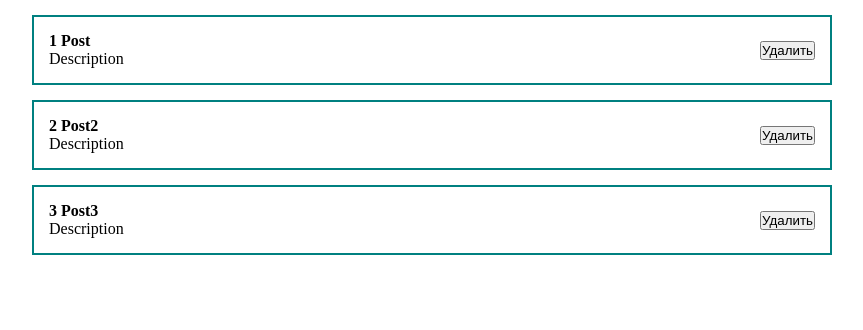
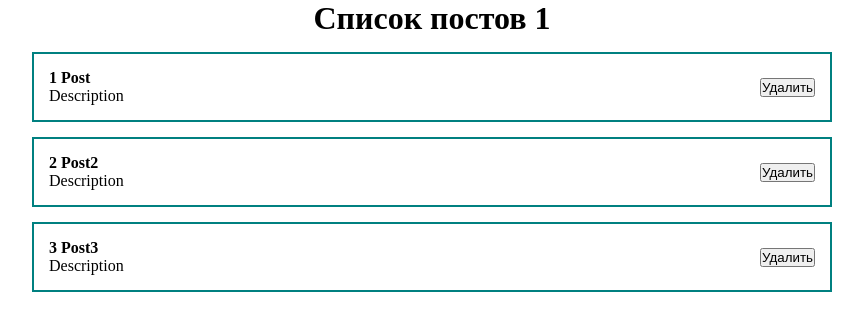
Before and after one commit to Timaks/pro_react, a React (Create React App) app: page / in a window 1280 px wide. Shown: the top 330 px of the page, without its empty margins (208-1071 px from the left). Built offline with nearby package versions, Linux system fonts and the light colour scheme; the HTML template or start-up script is replaced by a standard one.

Commit message:
Раб со списками. Преобр мас-ва объ-в в мас-в эл-ов

```diff
--- a/src/App.js
+++ b/src/App.js
@@ -3,16 +3,18 @@ import Counter from "./components/Counter";
 import ClassCounter from "./components/ClassCounter";
 import './styles/App.css';
 import PostItem from "./components/PostItem";
+import PostList from "./components/PostList";
 
 function App() {
-  //возвращает масссив из двух объектов(значение и функция)
-  const [value, setValue] = useState('текст в инпуте');
+  const [posts, setPosts] = useState([
+    {id: 1, title: 'Post', body: 'Description'},
+    {id: 2, title: 'Post2', body: 'Description'},
+    {id: 3, title: 'Post3', body: 'Description'}
+  ]);
 
   return (
     <div className="App">
-      <PostItem post={{id: 1, title: 'Post', body: 'Description'}}/>
-      <PostItem post={{id: 2, title: 'Post2', body: 'Description'}}/>
-      <PostItem post={{id: 3, title: 'Post3', body: 'Description'}}/>
+      <PostList posts={posts} title="Список постов 1"/>
     </div>
   );
 }
--- /dev/null
+++ b/src/components/PostList.jsx
@@ -0,0 +1,17 @@
+import React from "react";
+import PostItem from "./PostItem";
+
+const PostList = ({posts, title}) => {
+    return (
+        <div>
+            <h1 style={{textAlign: "center"}}>
+                {title}
+            </h1>
+      {posts.map((post) =>
+        <PostItem post={post} key={post.id}/>
+        )}
+        </div>
+    );
+};
+
+export default PostList;
```
